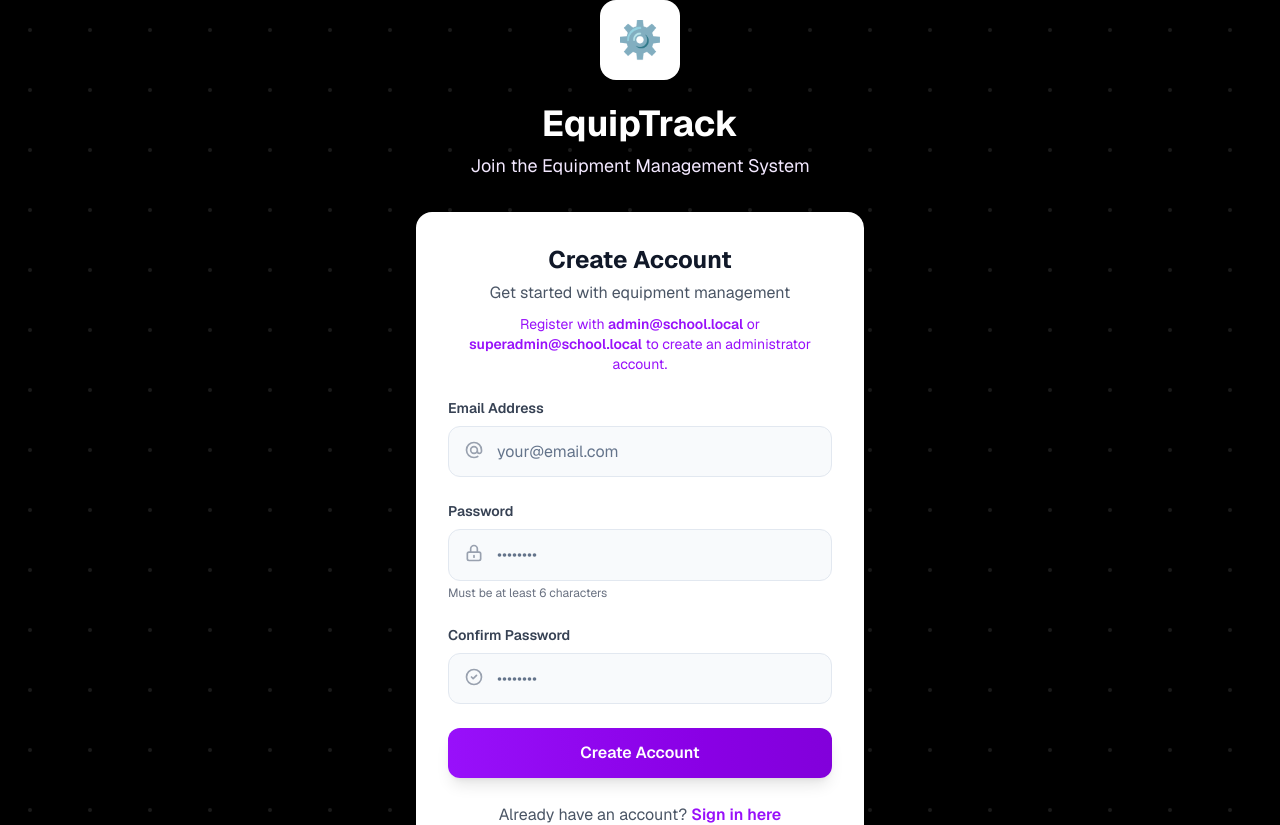
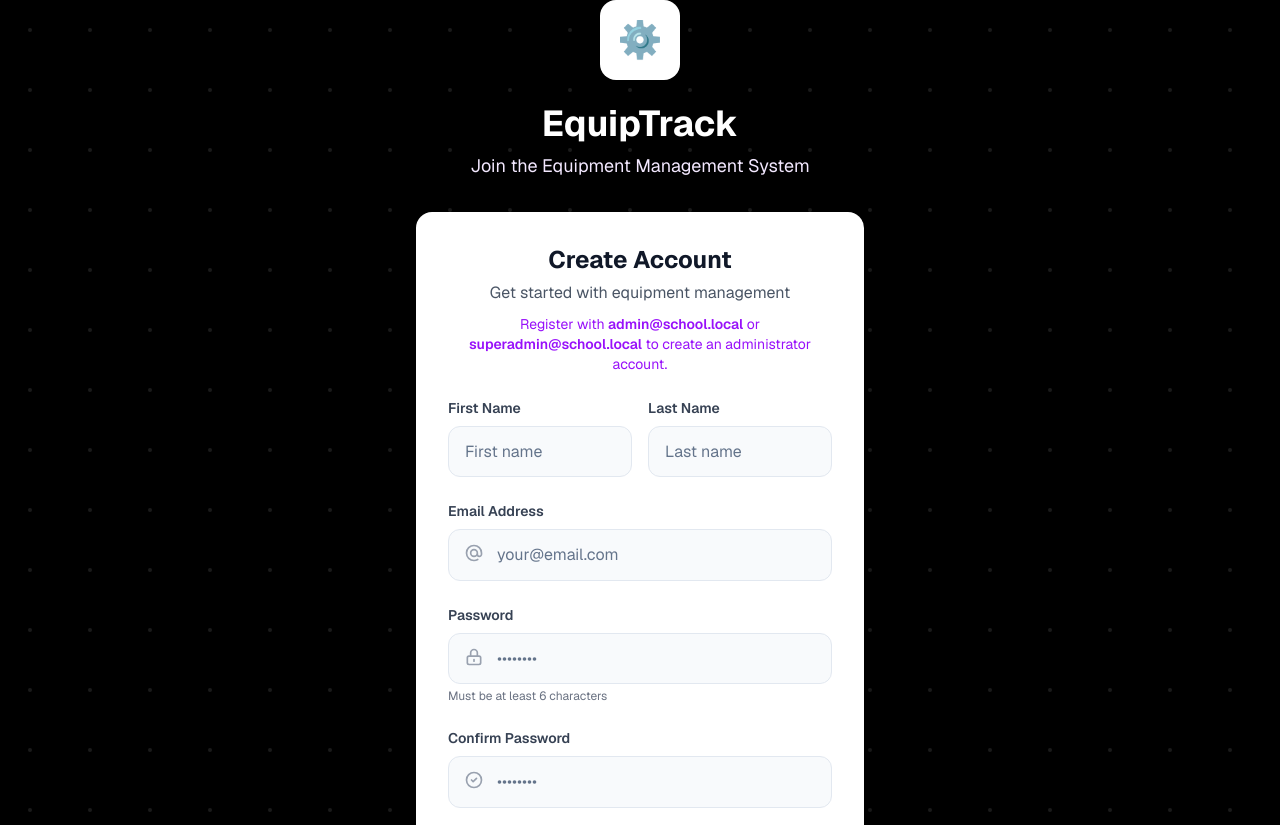
Before and after one commit to jonalynquimiguingresit-max/Barrowing-and-Returning-of-Equipment-System, a Next.js app: page /register in a window 1280 px wide. Shown: the top 825 px of the page. Built offline with nearby package versions, Linux system fonts and the light colour scheme; no server answers.

Commit message:
Add first/last name registration and use full user name in borrow approval notifications

```diff
--- a/app/borrow/page.js
+++ b/app/borrow/page.js
@@ -11,7 +11,7 @@ import { useRouter, useSearchParams } from 'next/navigation';
 import { sendNotificationToAdmins } from '@/lib/notificationService';
 
 function BorrowForm() {
-  const { user } = useAuthContext();
+  const { user, userProfile } = useAuthContext();
   const { equipment } = useEquipment();
   const { notify } = useNotification();
   const searchParams = useSearchParams();
@@ -59,9 +59,11 @@ function BorrowForm() {
       }
 
       // Create borrow request in Firestore for admin approval
+      const borrowerName = userProfile?.name || user.email?.split('@')[0] || 'Unknown user';
       const borrowRequestRef = await addDoc(collection(db, 'borrowRecords'), {
         userId: user.uid,
         userEmail: user.email,
+        userName: borrowerName,
         equipmentId: formData.equipmentId,
         equipmentName: selectedEquipment.name,
         borrowDate: new Date(formData.borrowDate),
@@ -74,7 +76,7 @@ function BorrowForm() {
 
       try {
         await sendNotificationToAdmins(
-          `Borrow request for "${selectedEquipment.name}" by ${user.email} requires approval.`,
+          `Borrow request for "${selectedEquipment.name}" by ${borrowerName} requires approval.`,
           'action_required',
           borrowRequestRef.id
         );
--- a/app/register/page.js
+++ b/app/register/page.js
@@ -6,6 +6,8 @@ import { useAuthContext } from '@/contexts/AuthContext';
 import Link from 'next/link';
 
 export default function RegisterPage() {
+  const [firstName, setFirstName] = useState('');
+  const [lastName, setLastName] = useState('');
   const [email, setEmail] = useState('');
   const [password, setPassword] = useState('');
   const [confirmPassword, setConfirmPassword] = useState('');
@@ -17,6 +19,11 @@ export default function RegisterPage() {
   const handleSubmit = async (e) => {
     e.preventDefault();
     setError('');
+
+    if (!firstName.trim() || !lastName.trim()) {
+      setError('First name and last name are required');
+      return;
+    }
 
     if (password !== confirmPassword) {
       setError('Passwords do not match');
@@ -31,7 +38,7 @@ export default function RegisterPage() {
     setLoading(true);
 
     try {
-      await register(email, password);
+      await register(email, password, firstName.trim(), lastName.trim());
       router.push('/dashboard');
     } catch (err) {
       setError(err.message || 'Failed to create account');
@@ -70,6 +77,34 @@ export default function RegisterPage() {
           </div>
 
           <form onSubmit={handleSubmit} className="space-y-6">
+            <div className="grid grid-cols-1 sm:grid-cols-2 gap-4">
+              <div>
+                <label className="block text-sm font-semibold text-gray-700 mb-2">
+                  First Name
+                </label>
+                <input
+                  type="text"
+                  value={firstName}
+                  onChange={(e) => setFirstName(e.target.value)}
+                  required
+                  className="w-full px-4 py-3 border border-gray-300 rounded-xl focus:ring-2 focus:ring-purple-500 focus:border-transparent outline-none transition-all duration-200 bg-gray-50 focus:bg-white"
+                  placeholder="First name"
+                />
+              </div>
+              <div>
+                <label className="block text-sm font-semibold text-gray-700 mb-2">
+                  Last Name
+                </label>
+                <input
+                  type="text"
+                  value={lastName}
+                  onChange={(e) => setLastName(e.target.value)}
+                  required
+                  className="w-full px-4 py-3 border border-gray-300 rounded-xl focus:ring-2 focus:ring-purple-500 focus:border-transparent outline-none transition-all duration-200 bg-gray-50 focus:bg-white"
+                  placeholder="Last name"
+                />
+              </div>
+            </div>
             <div>
               <label className="block text-sm font-semibold text-gray-700 mb-2">
                 Email Address
--- a/components/Navigation.js
+++ b/components/Navigation.js
@@ -7,7 +7,7 @@ import NotificationBell from '@/components/NotificationBell';
 import { useState } from 'react';
 
 export default function Navigation() {
-  const { user, logout, loading, isAdmin } = useAuthContext();
+  const { user, logout, loading, isAdmin, userProfile } = useAuthContext();
   const router = useRouter();
   const [mobileMenuOpen, setMobileMenuOpen] = useState(false);
 
@@ -86,7 +86,7 @@ export default function Navigation() {
             <div className="ml-4 pl-4 border-l border-white border-opacity-20">
               <div className="flex items-center space-x-3">
                 <div className="text-right">
-                  <div className="text-sm font-medium">{user?.email?.split('@')[0]}</div>
+                  <div className="text-sm font-medium">{userProfile?.name || user?.email?.split('@')[0]}</div>
                   <div className="text-xs text-blue-100 opacity-75">
                     {isAdmin ? 'Administrator' : 'User'}
                   </div>
--- a/contexts/AuthContext.js
+++ b/contexts/AuthContext.js
@@ -23,8 +23,9 @@ export function AuthProvider({ children }) {
             setUserProfile(userData);
           } else {
             // User document doesn't exist, create with default role
+            const defaultName = user.email?.split('@')[0] || 'User';
             setUserRole('user');
-            setUserProfile({ email: user.email, role: 'user' });
+            setUserProfile({ email: user.email, role: 'user', name: defaultName });
           }
         } catch (error) {
           console.error('Error fetching user role:', error);
--- a/lib/useAuth.js
+++ b/lib/useAuth.js
@@ -22,20 +22,24 @@ export function useAuth() {
     return unsubscribe;
   }, []);
 
-  const register = async (email, password) => {
+  const register = async (email, password, firstName, lastName) => {
     try {
       setError(null);
       const userCredential = await createUserWithEmailAndPassword(auth, email, password);
+
+      const fullName = `${firstName.trim()} ${lastName.trim()}`.trim();
 
       // Create user document in Firestore
       const userDoc = {
         uid: userCredential.user.uid,
         email: email,
-        name: email.split('@')[0], // Default name from email
-        role: email === 'admin@school.local' || email === 'superadmin@school.local' ? 'admin' : 'user', // Auto-admin for admin emails
+        name: fullName || email.split('@')[0],
+        firstName: firstName.trim(),
+        lastName: lastName.trim(),
+        role: email === 'admin@school.local' || email === 'superadmin@school.local' ? 'admin' : 'user',
         department: '',
         phone: '',
-        createdAt: serverTimestamp()
+        createdAt: serverTimestamp(),
       };
 
       await setDoc(doc(db, 'users', userCredential.user.uid), userDoc);
```
